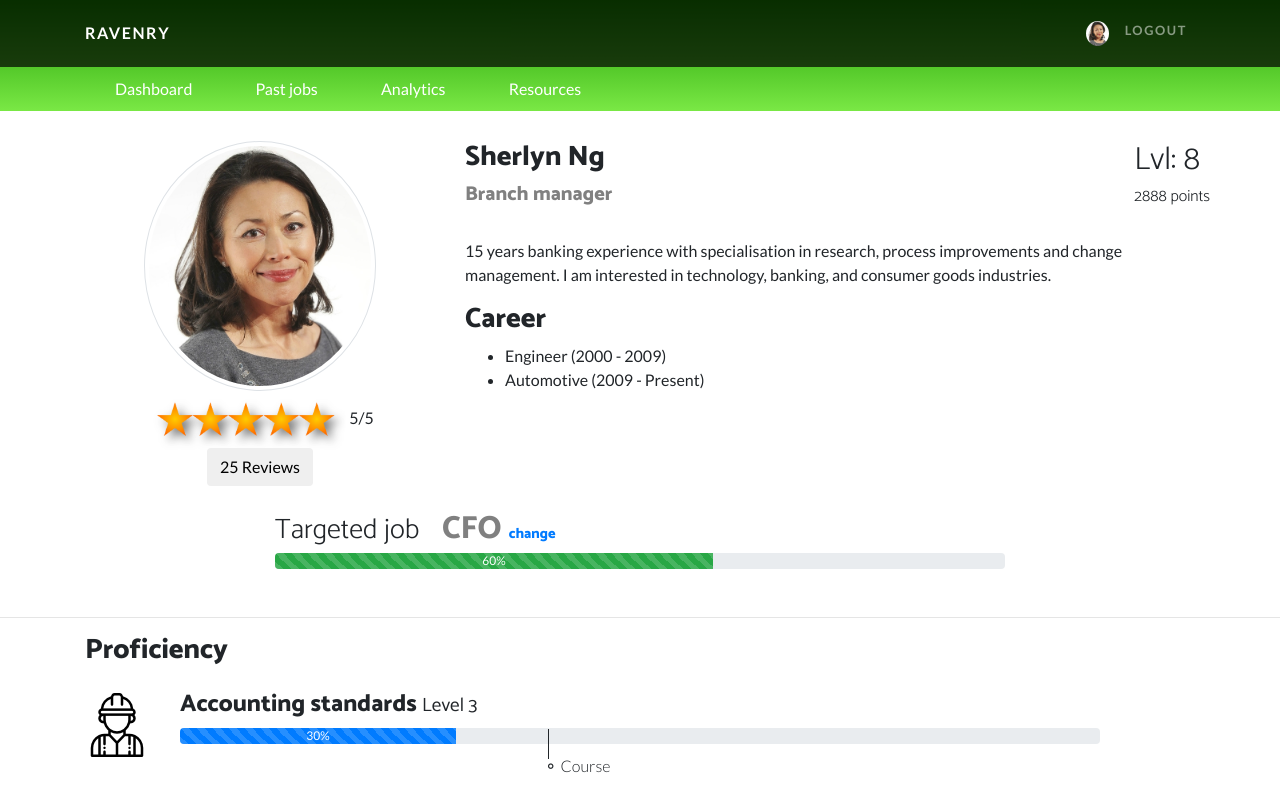
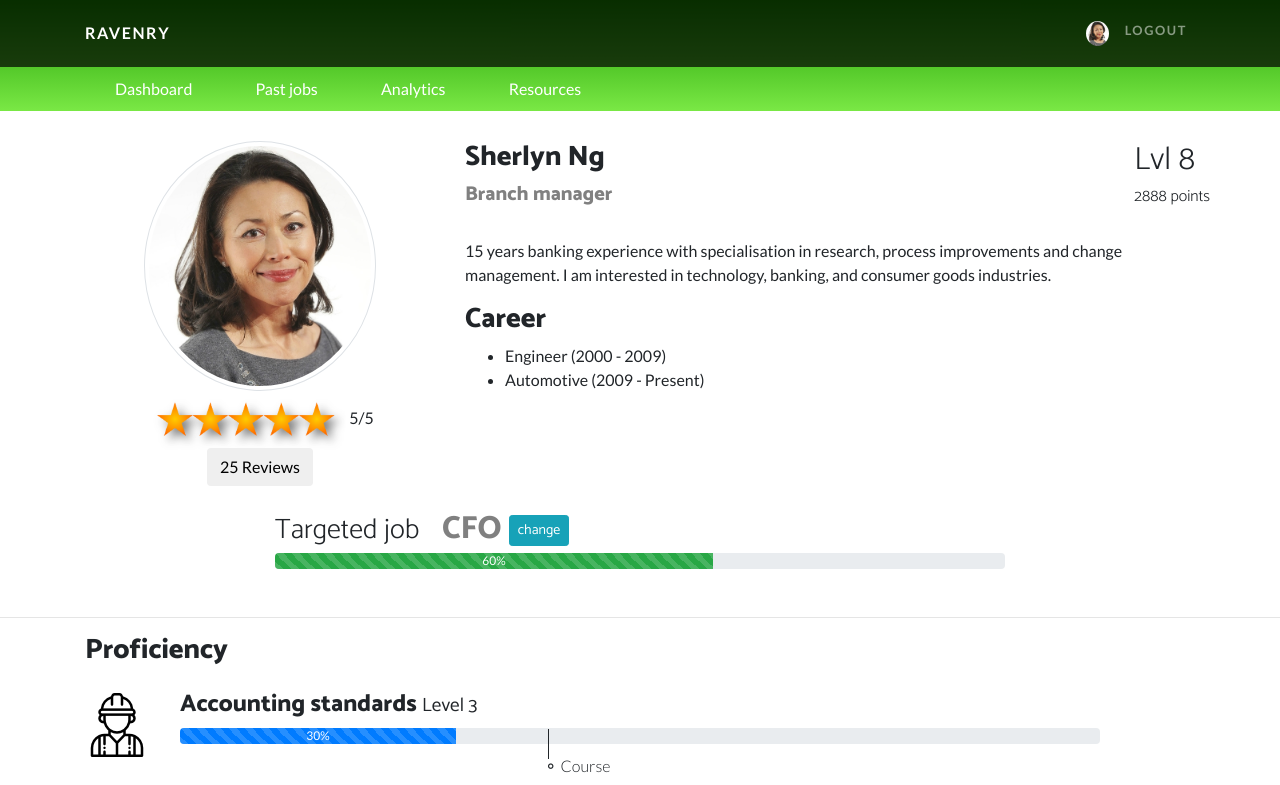
Before and after one commit to zhengyangtean/skillsFutureHackathon, a website: page public/profile.html in a window 1280 px wide. Shown: the top 785 px of the page. Drawn offline with nearby package versions, Linux system fonts and the light colour scheme.

Commit message:
Clean up on profile page.

```diff
--- a/public/profile.html
+++ b/public/profile.html
@@ -75,7 +75,7 @@
                 <div class="col-lg-8 col-md-8 col-sm-8 order-lg-3" style="vertical-align: left">
                     <div class="">
                         <div class="exp-container">
-                            <h2>Lvl: 8</h2>
+                            <h2>Lvl 8</h2>
                             <h6 class="text-right">2888 points</h6>
                         </div>
                         <h3>Sherlyn Ng</h3>
@@ -106,7 +106,7 @@
                 <div class="col-lg-2 col-md-2"></div>
                 <div class="col-lg-8 col-md-8 target-job">
                     <h3> Targeted job </h3>
-                    <h2 class="ml-3">CFO <span class="job-change">change</span></h2>
+                    <h2 class="ml-3">CFO <span class="btn btn-info btn-sm">change</span></h2>
                 </div>
                 <div class="col-lg-2 col-md-2"></div>
                 <div class="col-lg-2 col-md-2"></div>
```
